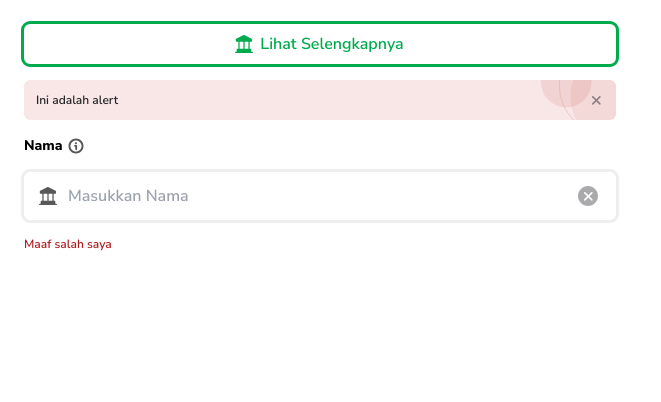
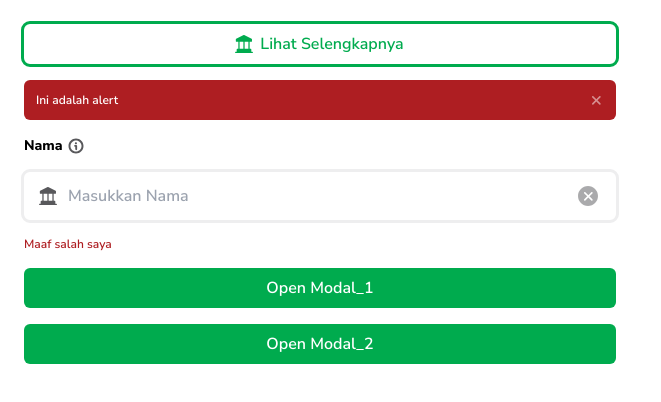
Before and after one commit to miftahulihsan/BelajarReact, a React (Vite) app: page / in a window 1280 px wide. Shown: the top 402 px of the page, without its empty margins (0-661 px from the left). Built offline with nearby package versions, Linux system fonts and the light colour scheme.

Commit message:
tambah alert & modal

```diff
--- a/src/App.tsx
+++ b/src/App.tsx
@@ -2,16 +2,44 @@ import { useState } from 'react'
 import Button from './component/button/button.tsx'
 import Input from './component/input/input.tsx'
 import Alert from './component/alert/alert.tsx'
+import Modal from './component/modal/modal.tsx'
 
 function App() {
+
+  const [modalVisible, setModalVisible] = useState(false)
+
+  const [isModal_1Visible, setIsModal_1Visible] = useState(false);
+
+  const [isModal_2Visible, setIsModal_2Visible] = useState(false);
+
+    const handleModal_1 = () => {
+        isModal_1Visible? setIsModal_1Visible(false): setIsModal_1Visible(true);
+    };
+
+    const handleModal_2 = () => {
+      isModal_2Visible? setIsModal_2Visible(false): setIsModal_2Visible(true);
+  };
+
+
 
   return (
     <>
     <div className="w-1/2 px-6 py-6 flex flex-col gap-4">
       <Button  title='Lihat Selengkapnya' size='lg' type='secondary' iconLeft="/src/icons/filled=true.svg" iconRight="/src/icons/filled=true.svg" disabled={false}></Button>
-      <Alert type='light' color='red' text='Ini adalah alert' dismissable={true}></Alert>
+      <Alert type='dark' color='red' text='Ini adalah alert' dismissable={true}></Alert>
       <Input label='Nama' placeholder='Masukkan Nama' icon='/src/icons/filled=true.svg' info={true} errorMassage='Maaf salah saya'></Input>
+      <Button title="Open Modal_1" onClick={handleModal_1} ></Button>
+      <Button title="Open Modal_2" onClick={handleModal_2} ></Button>
     </div>
+    {isModal_1Visible && <Modal onClose={handleModal_1} content={<img src="https://reactjs.org/logo-og.png" alt="React Logo" />}/>}
+    {isModal_2Visible && <Modal onClose={handleModal_2} content=
+    {
+      <>
+        <h2 className='font-extrabold'>Ini Modal</h2>
+        <p>lorem ipsum loreim ipsumlorem ipsum loreim ipsumlorem ipsum loreim ipsum</p>
+      </>
+    }
+    />}
     </>
   )
 }
--- a/src/component/alert/alert.css
+++ b/src/component/alert/alert.css
@@ -1,8 +1,12 @@
-.transition-close{
-    display:none !important;
+/* .group.alert{
+    display:none ;
+    opacity:0 !important;
 
     @starting-style{
-        opacity:0 !important;
+       opacity: 1 ;
     }
+} */
+
+.allow-discreate{
 
 }
--- a/src/component/alert/alert.tsx
+++ b/src/component/alert/alert.tsx
@@ -42,16 +42,22 @@ export default function Alert({type="dark", color="green",device="desktop",text=
     }
 
     const [visible, setVisibile] = useState(true)
+    const [display,setDisplay] = useState("block");
+    const [opacity,setOpacity] = useState("opacity-100")
+
     function handleClose(){
+        setOpacity("opacity-0")
+        setTimeout(() =>
+            setDisplay("hidden"), 300)
         setVisibile(false)
     }
 
     return(
         <>
-            <div className={`group ${base} ${getVariant()} ${visible? "opacity-100":"transition-close"} transition-opacity duration-200 ease-in-out opacity-100 `} role="alert">
+            <div className={`group ${base} ${getVariant()} ${visible? "opacity-100":`${display} ${opacity}`} transition-opacity duration-200 ease-in-out allow-descreate`} role="alert">
                 <p className="group-[.dark]:text-white group-[.light]:text-neutral-80 text-xs text-neutral-80 flex-grow ">{text}</p>
                 {dismissable &&
-                    <div onClick={handleClose} className={`close-btn group-[.dark]:bg-white group-[.light]:bg-neutral-80 w-4 h-4 opacity-50 hover:opacity-100 focus:bg-transparent`} style={{ maskImage: `url(/src/icons/close.svg)`, WebkitMaskImage: `url(/src/icons/close.svg)`, maskPosition: `center`, maskSize:`100%`}} />
+                    <div id="close-btn" onClick={handleClose} className={`close-btn group-[.dark]:bg-white group-[.light]:bg-neutral-80 w-4 h-4 opacity-50 hover:opacity-100 focus:bg-transparent`} style={{ maskImage: `url(/src/icons/close.svg)`, WebkitMaskImage: `url(/src/icons/close.svg)`, maskPosition: `center`, maskSize:`100%`}} />
                 }
             </div>
         </>
--- a/src/component/button/button.tsx
+++ b/src/component/button/button.tsx
@@ -2,16 +2,18 @@
 import PropTypes from "prop-types";
 
 
+
 function Button({
     title="Button" ,
-    size="mdm",
+    size="lg",
     type="primary",
     disabled=false,
     iconRight="",
     iconLeft="",
     dataToggle=null,
     dataTarget=null,
-    dataDismiss=null
+    dataDismiss=null,
+    ...props
 })
  {
 
@@ -56,7 +58,7 @@ function Button({
 
     return(
         <>
-        <button className={`group ${base} ${getType()} ${getSize()}`} disabled={disabled}>
+        <button className={`group ${base} ${getType()} ${getSize()}`} disabled={disabled} {...props}>
             {iconLeft &&
                 <div className={`
 
--- /dev/null
+++ b/src/component/modal/modal.tsx
@@ -0,0 +1,56 @@
+import React, { useEffect, useState } from 'react';
+import Button from "../button/button";
+
+interface ModalProps {
+    onClose: () => void;
+    content: React.ReactNode
+}
+
+export default function Modal({ onClose, content }: ModalProps) {
+    const [isTransitioning, setIsTransitioning] = useState(false);
+    const [opacity, setOpacity] = useState("opacity-100")
+
+    useEffect(() => {
+        // Set transition flag to ensure the animation runs correctly
+        setIsTransitioning(true);
+
+        // Clean up transition flag after animation ends
+        return () => setIsTransitioning(false) ;
+    }, []);
+
+    const handleClose = () => {
+        // Start fade-out and slide-up animation
+        setTimeout (() => setOpacity("opacity-0"), 1000)
+        setIsTransitioning(false);
+        setTimeout(() => onClose(), 200); // Match the duration of the animation
+    };
+
+    return (
+        <div
+            className={`fixed inset-0 flex items-center justify-center transition-opacity duration-00 ${isTransitioning ? 'opacity-100' : 'opacity-0'}`}
+        >
+            {/* Overlay background hitam dengan opacity 50% */}
+            <div
+                className={`absolute inset-0 bg-neutral-80 transition-opacity duration-500 ${isTransitioning ? 'opacity-50' : 'opacity-0'}`}
+                onClick={handleClose}
+            ></div>
+
+            {/* Modal content */}
+            <div
+                className={`relative z-10 card rounded-md outline outline-neutral-20 bg-white w-60 transition-transform transform duration-500 ease-out ${isTransitioning ? 'translate-y-0 opacity-100' : `${opacity} translate-y-[-50px]`}`}
+            >
+                <div className="card-header p-3 flex flex-col gap-2 font-extrabold">
+                    Modal Header
+                </div>
+                <hr className="border-neutral-20" />
+                <div className="card-body p-4">
+                    {content}
+                </div>
+                <div className="card-footer p-4 flex flex-col gap-2">
+                    <Button type="secondary" onClick={handleClose}>Close</Button>
+                    <Button>Another Action</Button>
+                </div>
+            </div>
+        </div>
+    );
+}
```
